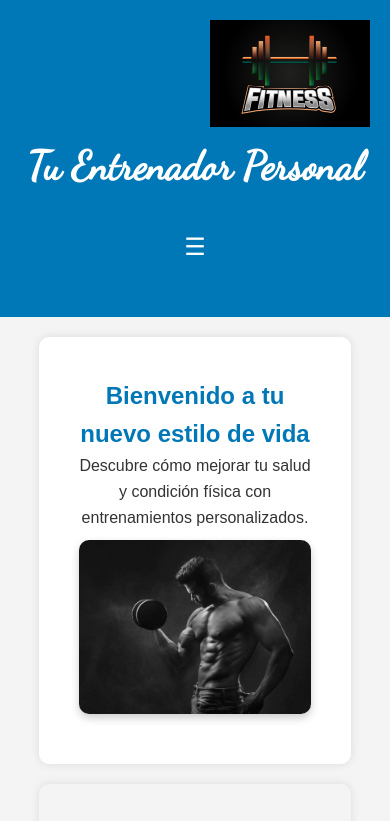
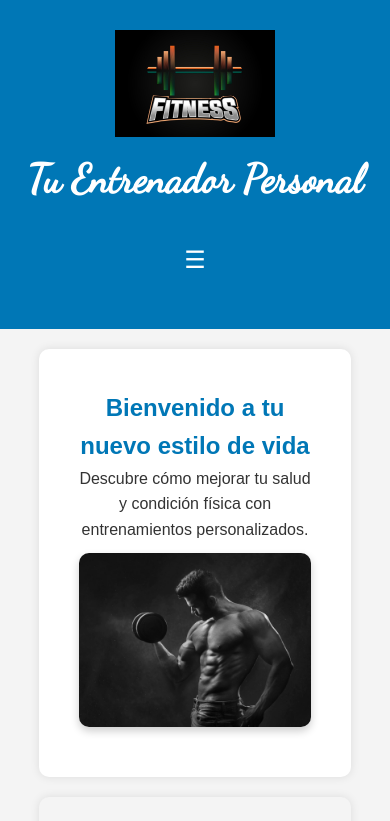
Before and after one commit to lvalbuena77/web-entrenador, a plain HTML site: page index.html in a window 390 px wide. Shown: the top 821 px of the page. Drawn offline with Linux system fonts and the light colour scheme; a web font is replaced by a local one.

Commit message:
mover logo y menú-3

```diff
--- a/css/style.css
+++ b/css/style.css
@@ -124,6 +124,13 @@ header .logo img {
     header {
         flex-direction: column;
         text-align: center;
+    }
+
+    header .logo {
+        display: flex;
+        justify-content: center;
+        width: 100%;
+        margin: 10px 0;
     }
 
     nav {
```
